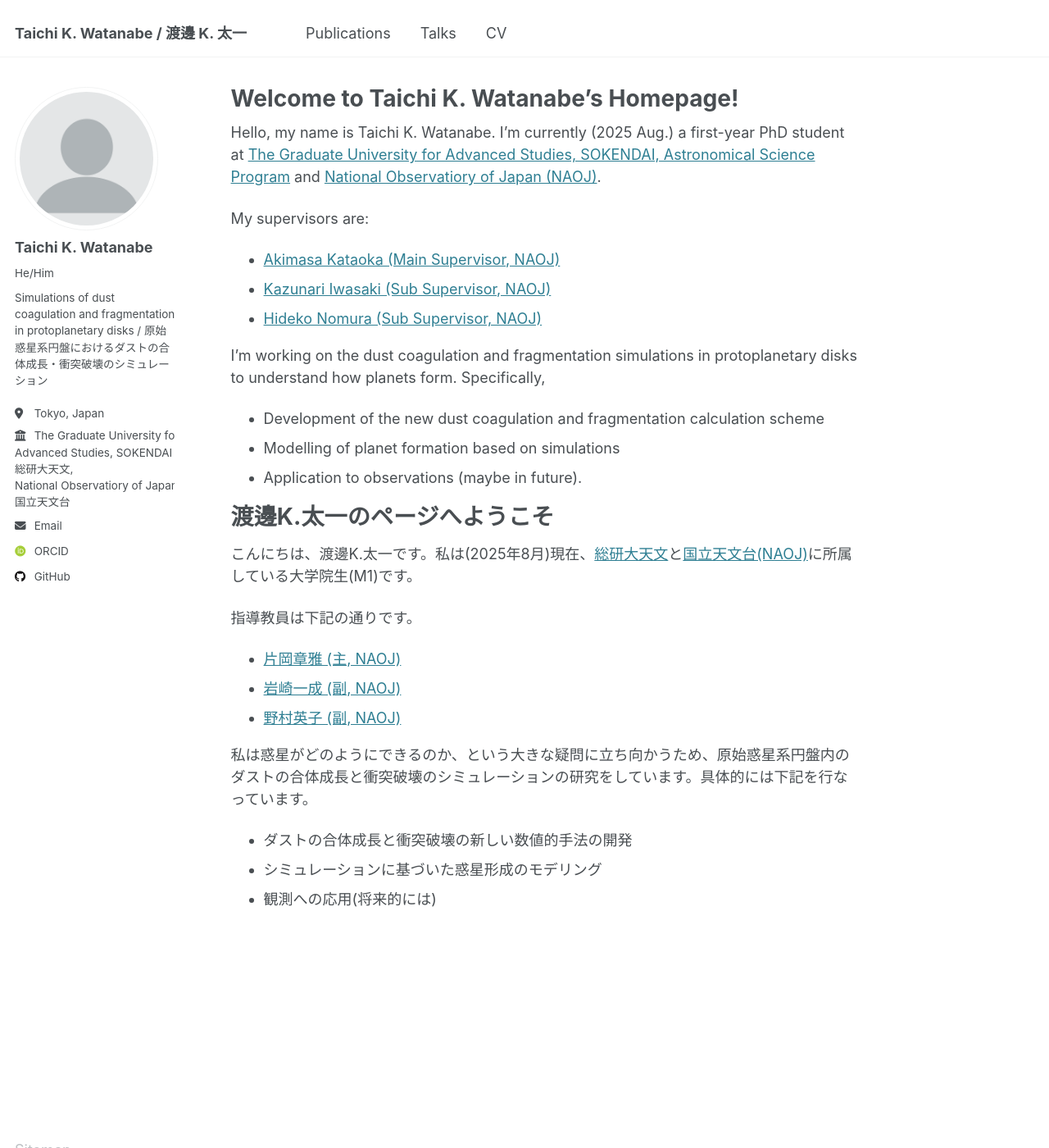
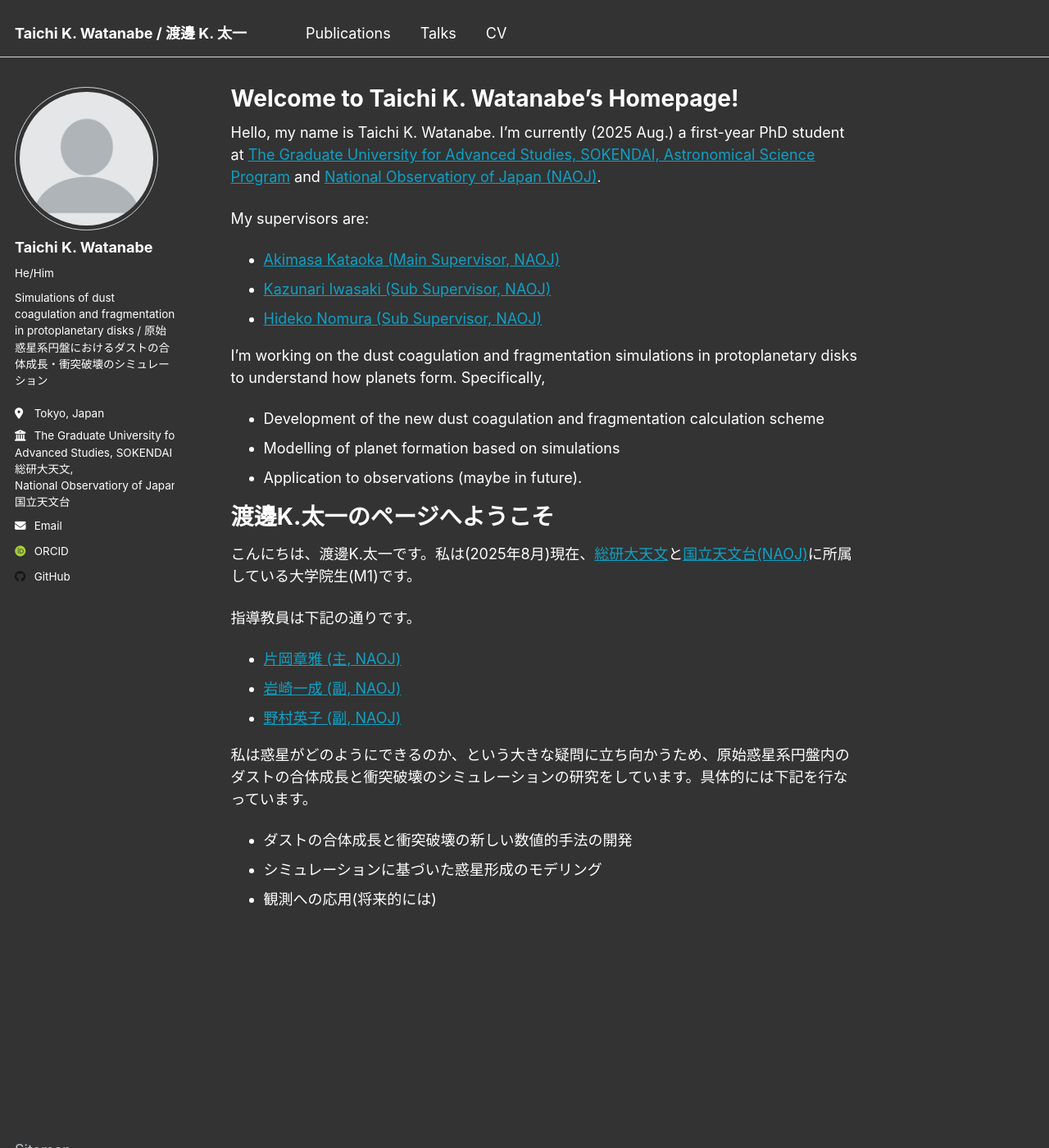
Before and after one commit to WatanabeTK-astrocat/watanabetk-astrocat.github.io, a Jekyll site: the page built from _pages/about.md, in a window 1280 px wide and 1400 px high. Shown: the whole window at 82% size. Built offline with Jekyll 4.4.1, drawn with Linux system fonts in a browser that asks for light colours; some web fonts are replaced.

Commit message:
make website dark themed

```diff
--- a/_config.yml
+++ b/_config.yml
@@ -8,7 +8,7 @@
 
 # Basic Site Settings
 locale                   : "en-US"
-site_theme               : "default"
+site_theme               : "dark"
 title                    : "Taichi K. Watanabe / 渡邊 K. 太一"
 title_separator          : "-"
 name                     : &name "Taichi K. Watanabe"
--- a/_sass/theme/_dark.scss
+++ b/_sass/theme/_dark.scss
@@ -8,7 +8,7 @@ $dark-gray                  : mix(#000, $gray, 40%);
 $darker-gray                : mix(#000, $gray, 60%);
 $light-gray                 : mix(#fff, $gray, 50%);
 
-$background                 : #474747;
+$background                 : #333333;
 $background-light           : mix(#fff, $background, 80%);
 $background-lighter         : mix(#fff, $background, 90%);
 $text                       : #ffffff;
```
